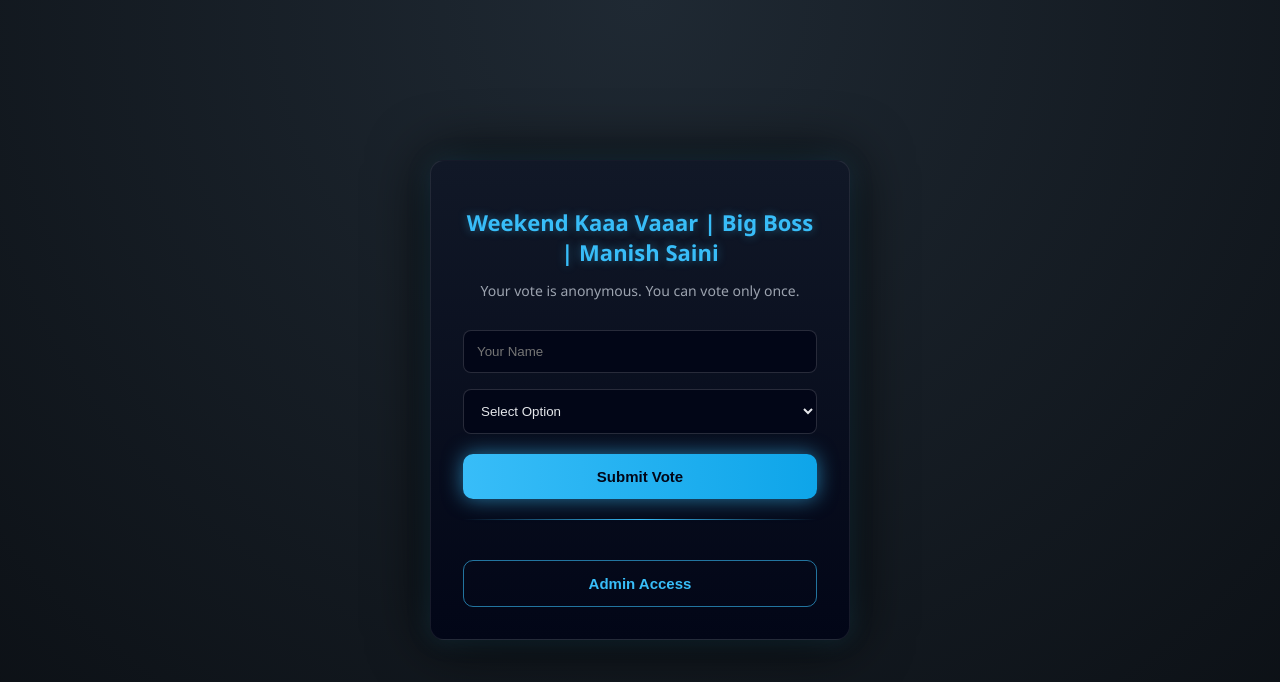
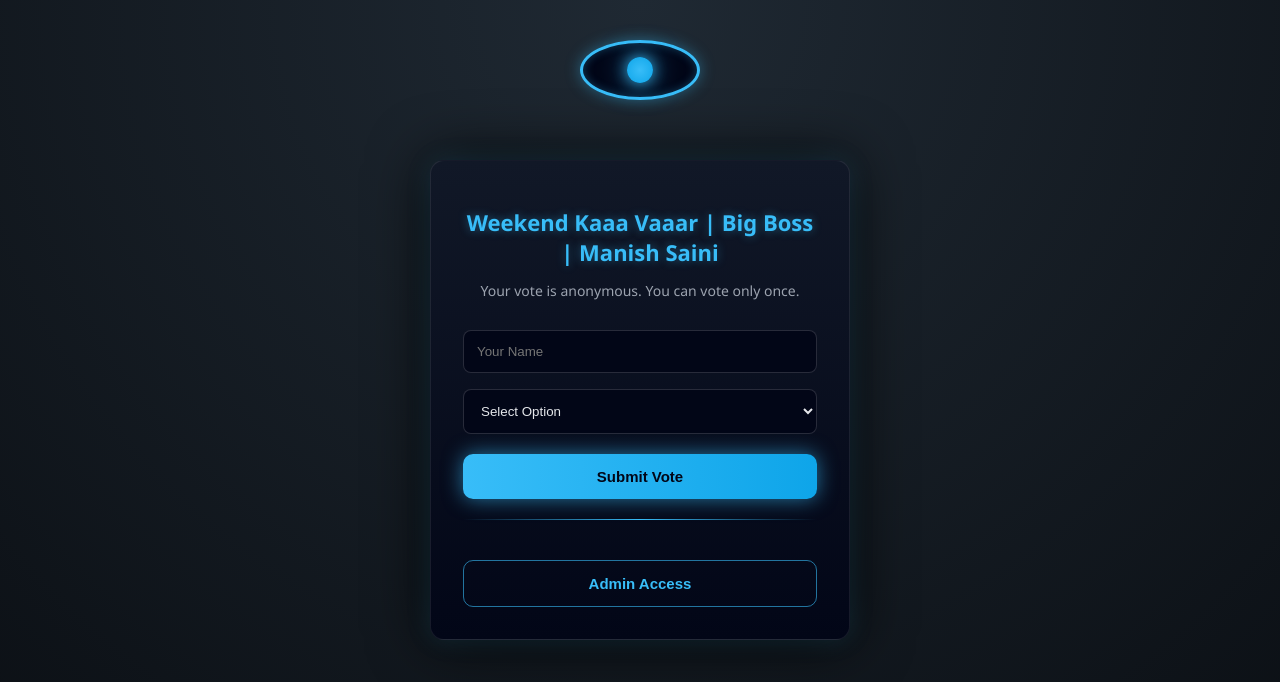
Before and after one commit to Pratik301002/voiting, a website: page Public/index.html in a window 1280 px wide. Drawn offline with Linux system fonts and the light colour scheme.

Commit message:
eye integration in website

```diff
--- a/Public/index.html
+++ b/Public/index.html
@@ -40,8 +40,14 @@
   <div style="margin-top:25px; padding:15px; background:#f1f5f9; border-radius:6px;">
     <strong>You have already completed your vote.</strong>
   </div>
+
 </div>
 
+<div class="eye-wrapper">
+    <div class="eye">
+      <div class="pupil"></div>
+    </div>
+  </div>
 <script src="script.js"></script>
 </body>
 </html>
--- a/Public/style.css
+++ b/Public/style.css
@@ -119,3 +119,53 @@
     color: #d1fae5;
     border: 1px solid rgba(34, 197, 94, 0.3);
   }
+
+  .eye-wrapper {
+    position: absolute;
+    top: 40px;
+    width: 100%;
+    display: flex;
+    justify-content: center;
+    z-index: 2;
+  }
+
+  .eye {
+    width: 120px;
+    height: 60px;
+    background: radial-gradient(circle, #020617 30%, #020617 60%);
+    border: 3px solid #38bdf8;
+    border-radius: 60px / 30px;
+    box-shadow:
+      0 0 20px rgba(56, 189, 248, 0.6),
+      inset 0 0 15px rgba(56, 189, 248, 0.4);
+    position: relative;
+    animation: glow 2.5s infinite alternate;
+  }
+
+  .pupil {
+    width: 26px;
+    height: 26px;
+    background: radial-gradient(circle, #38bdf8, #0ea5e9);
+    border-radius: 50%;
+    position: absolute;
+    top: 50%;
+    left: 50%;
+    transform: translate(-50%, -50%);
+    box-shadow:
+      0 0 15px rgba(56, 189, 248, 0.9),
+      0 0 30px rgba(56, 189, 248, 0.6);
+  }
+
+  /* Glow animation */
+  @keyframes glow {
+    from {
+      box-shadow:
+        0 0 15px rgba(56, 189, 248, 0.4),
+        inset 0 0 10px rgba(56, 189, 248, 0.3);
+    }
+    to {
+      box-shadow:
+        0 0 30px rgba(56, 189, 248, 0.9),
+        inset 0 0 20px rgba(56, 189, 248, 0.6);
+    }
+  }
```
